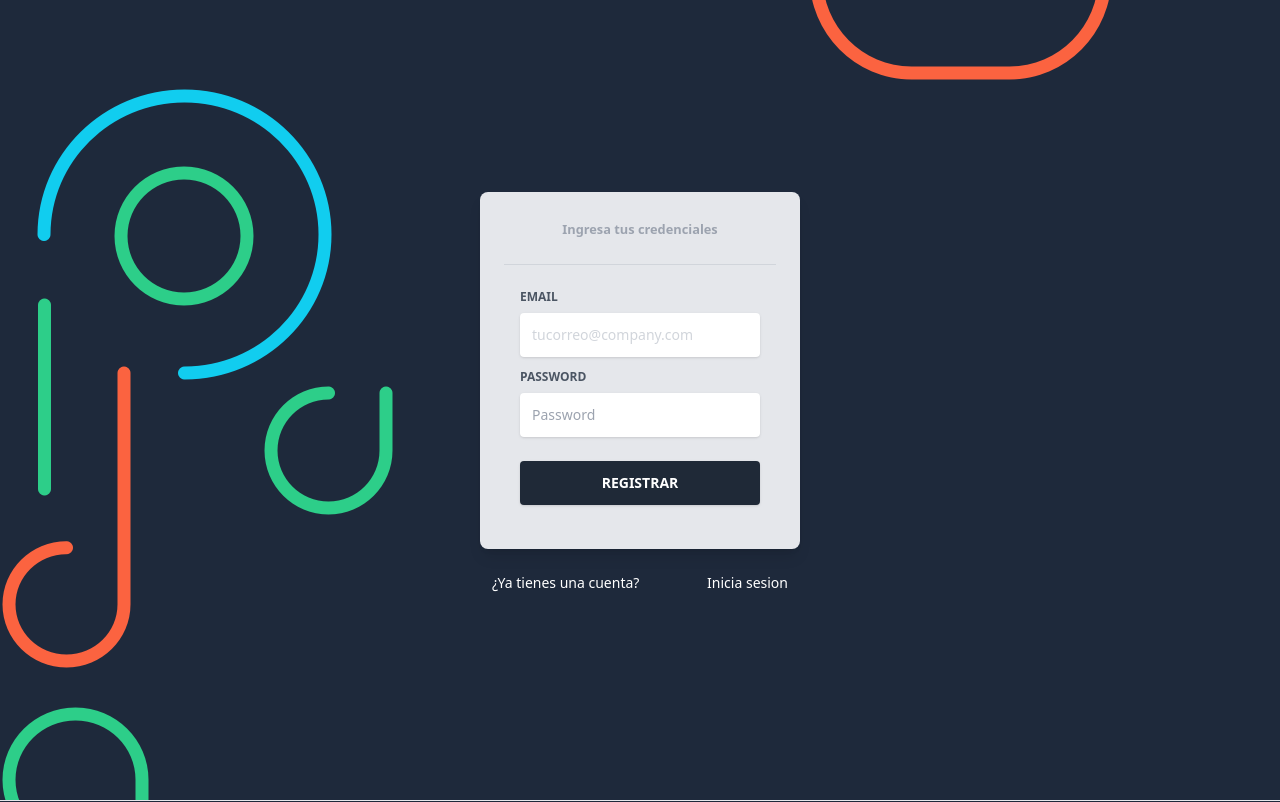
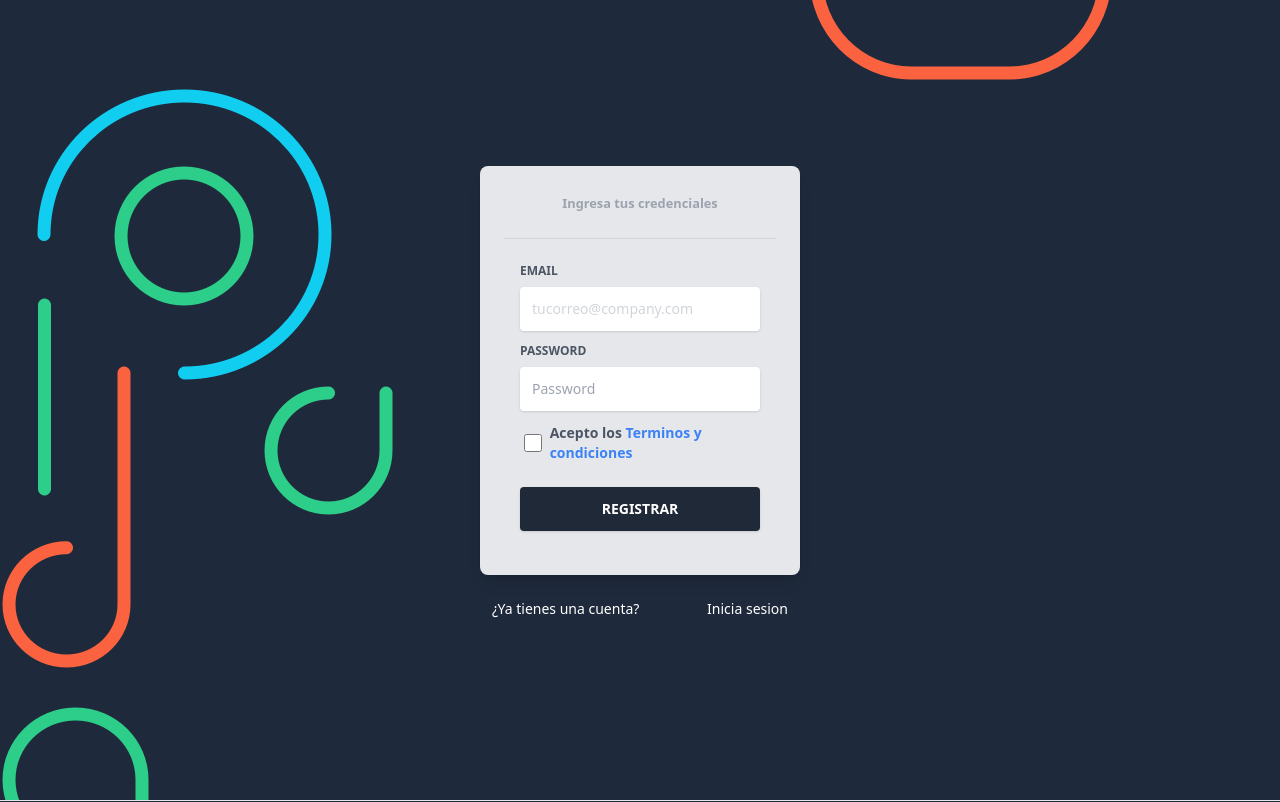
Before and after one commit to VISOSO2403/Asistencia24-7-4D, a React (Vite) app: page /Register in a window 1280 px wide. Shown: the top 802 px of the page. Built offline with nearby package versions, Linux system fonts and the light colour scheme; no server answers.

Commit message:
Cambios leves en registro, acercade y en home

```diff
--- a/src/layout/Register.jsx
+++ b/src/layout/Register.jsx
@@ -36,6 +36,10 @@ const Register = () => {
       }
     }
   };
+
+  const handleChecbox = (e) => {
+    e.preventDefault
+  }
 
   return (
     <>
@@ -83,6 +87,25 @@ const Register = () => {
                     onChange={handleChange}
                   />
                 </div>
+                <div>
+                    <label className="inline-flex items-center cursor-pointer">
+                      <input
+                        id="customCheckLogin"
+                        type="checkbox"
+                        className="form-checkbox border-0 rounded text-gray-700 ml-1 w-5 h-5 ease-linear transition-all duration-150"
+                      />
+                      <span className="ml-2 text-sm font-semibold text-gray-600">
+                        Acepto los {" "}
+                        <a
+                          href='/Terminos'
+                          className="text-blue-500"
+                          onClick={handleChecbox}
+                        >
+                          Terminos y condiciones
+                        </a>
+                      </span>
+                    </label>
+                  </div>
                 <div className="text-center mt-6">
                   <button
                     type="submit"
--- a/src/pages/AcercaDe.jsx
+++ b/src/pages/AcercaDe.jsx
@@ -1,3 +1,4 @@
+import Footer from '../components/Footer'
 import Problema from '../img/problema.jpg'
 
 const AcercaDe = () => {
@@ -113,7 +114,7 @@ const AcercaDe = () => {
           </div>
         </div>
 
-
+        <Footer />
       </div>
     </>
   )
--- a/src/pages/Home.jsx
+++ b/src/pages/Home.jsx
@@ -40,24 +40,6 @@ const Home = () => {
                 src="https://stem.ubidots.com/app/dashboards/public/widget/9vdfFDqpc5-Csa9U8JDkn-VGQ-6Mqd5p1OdEENyOzHQ?embed=true"
               />
               </h2>
-
-              <h2>Humedad en el ambiente:
-                {/* Humedad */}
-                <iframe
-                  width="100%"
-                  height="400"
-                  src="https://stem.ubidots.com/app/dashboards/public/widget/N-GXLOKg0sGm54tKyhrpCDiZny0VnBU_wmFCAoTx8J8?embed=true"
-                />
-              </h2>
-
-              <h2>Temperatura en el hambiente:
-                {/* Temperatura */}
-                <iframe
-                  width="100%"
-                  height="400"
-                  src="https://stem.ubidots.com/app/dashboards/public/widget/2yl4Q7RClzEcNb4Y6yWWK-73LjtEKEkRCXwvhIqoC5o?embed=true"
-                />
-              </h2>
           </section>
       </div>
 
```
